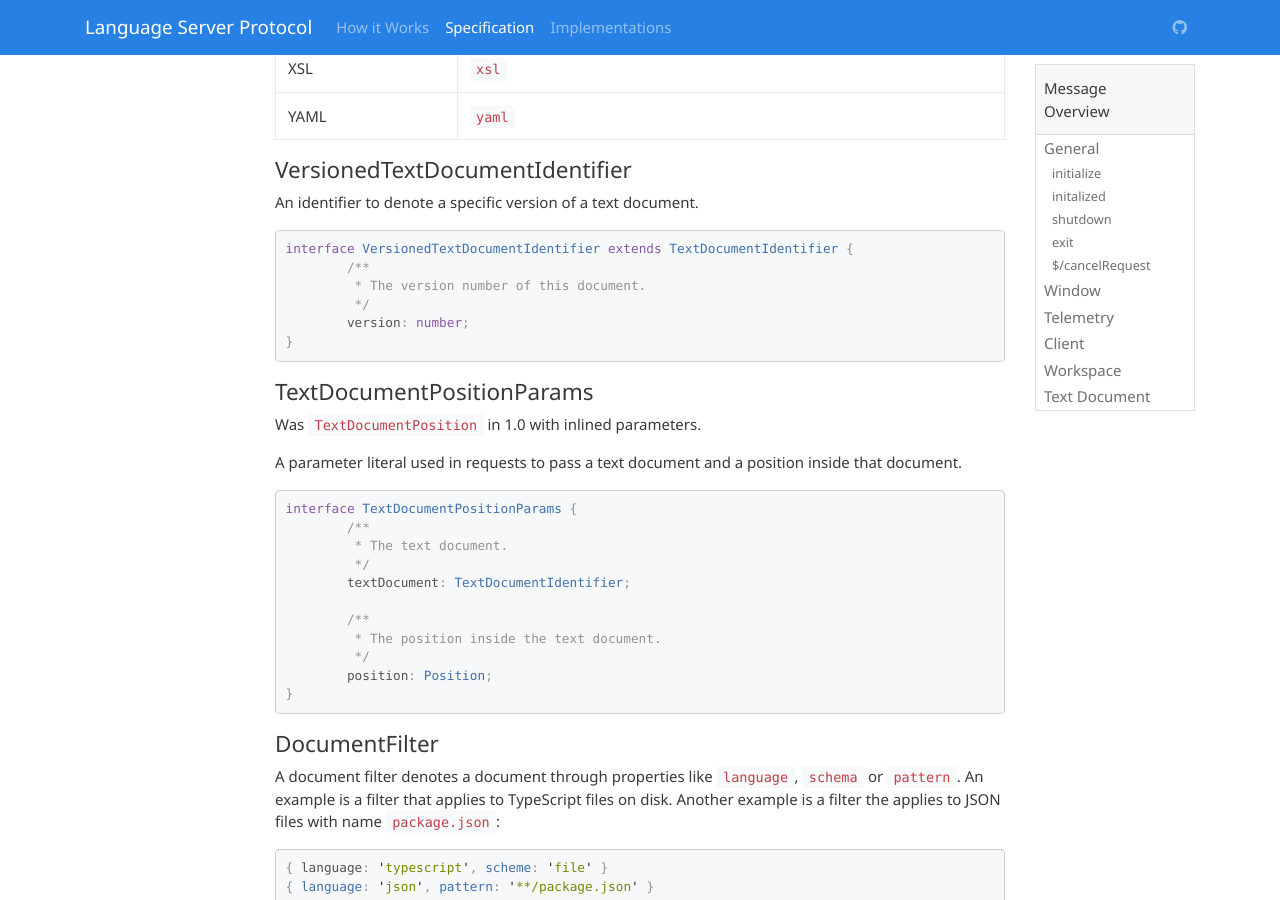
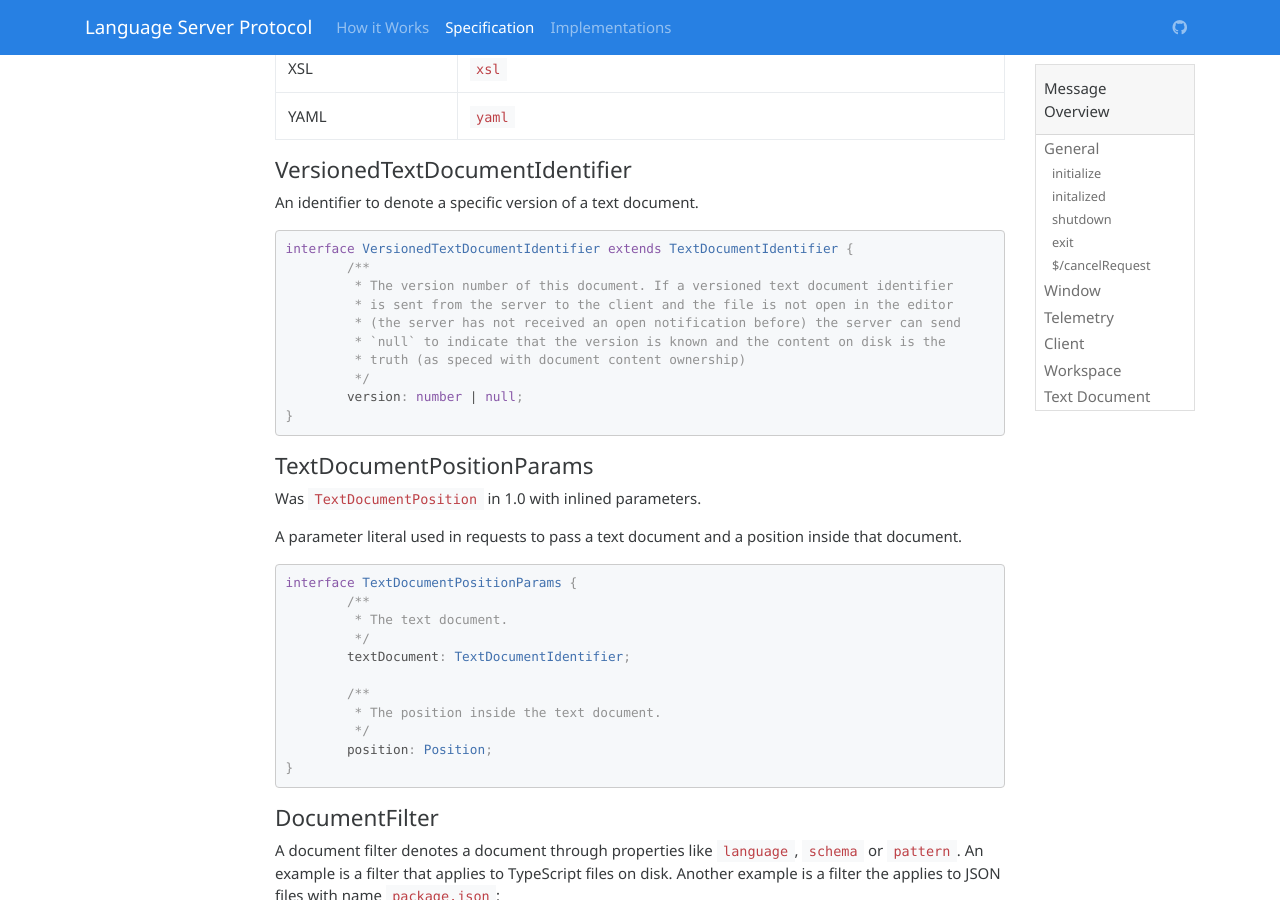
Before and after one commit to microsoft/language-server-protocol, a Jekyll site: the page built from specification.md, in a window 1280 px wide and 900 px high, scrolled down 11831 px. Built offline with Jekyll 4.4.1, drawn with Linux system fonts in a browser that asks for light colours; nearby versions of some CDN libraries; emoji names are drawn with the system emoji font.

Commit message:
Fixes #342: Version number to use for a closed file in a TextDocumentEdit

````diff
--- a/specification.md
+++ b/specification.md
@@ -528,9 +528,13 @@ An identifier to denote a specific version of a text document.
 ```typescript
 interface VersionedTextDocumentIdentifier extends TextDocumentIdentifier {
 	/**
-	 * The version number of this document.
-	 */
-	version: number;
+	 * The version number of this document. If a versioned text document identifier
+	 * is sent from the server to the client and the file is not open in the editor
+	 * (the server has not received an open notification before) the server can send
+	 * `null` to indicate that the version is known and the content on disk is the
+	 * truth (as speced with document content ownership)
+	 */
+	version: number | null;
 }
 ```
 
````
